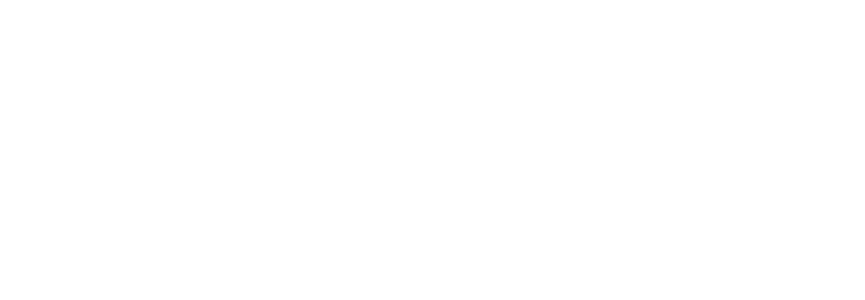
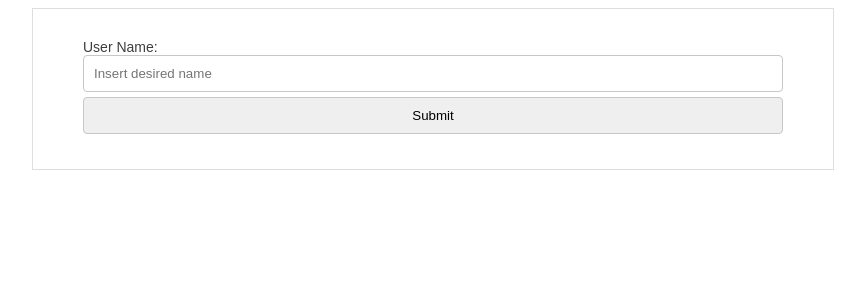
Before and after one commit to pepelopezcode/phase-3-front-end-, a React (Create React App) app: page /login in a window 1280 px wide. Shown: the top 300 px of the page, without its empty margins (207-1072 px from the left). Built offline with nearby package versions, Linux system fonts and the light colour scheme.

Commit message:
mdae login post

```diff
--- a/src/components/App.js
+++ b/src/components/App.js
@@ -1,19 +1,31 @@
-import React from 'react';
-import { BrowserRouter as Router, Route, Switch } from 'react-router-dom';
+import React, {useState} from 'react';
+import { BrowserRouter as Router, Route, Switch, useHistory } from 'react-router-dom';
 import Home from './Home';
 
 import Login from './Login';
 
 
 function App() {
-    return (<><Router>
-      <Switch>
-      <Route exact path="/">
-        <Login />
+
+  const [hideLogin, setHideLogin] = useState(false)
+  let history = useHistory()
+
+  function handleClick(e){
+    e.preventDefault()
+
+    setHideLogin(!hideLogin)
+  }
+
+  hideLogin ? history.push('/home') : history.push('/login')
+
+    return (<>
+
+      <Route exact path="/login">
+        <Login handleClick={setHideLogin} />
       </Route>
       <Route path="/home">
         <Home />
-      </Route></Switch></Router>
+      </Route>
 
 
     </>
--- a/src/components/Login.js
+++ b/src/components/Login.js
@@ -1,9 +1,49 @@
-import React from "react";
+import React, {useState} from "react";
 
 
-function Login(){
-    return (
-        <>hello world</>
+function Login({handleClick}){
+
+  const [userName, setUserName] = useState('')
+
+
+  function postUser(){
+
+
+    fetch('http://localhost:9292/users',{
+      method: 'POST',
+      headers: {
+      'Content-Type': 'application/json'
+    },
+    body: JSON.stringify({'name': userName})
+    })
+
+
+
+
+
+  }
+
+
+
+  return (
+      <div>
+        <form onSubmit={e =>{
+          e.preventDefault();
+          postUser()
+          handleClick(true)} } >
+          <label>User Name:
+            <input
+            type="text"
+            placeholder="Insert desired name"
+            onChange={e => setUserName(e.target.value)}
+            />
+          </label>
+          <label>
+            <input type="submit" />
+          </label>
+            </form>
+            <link to="/home" />
+        </div>
     )
 }
 
```
